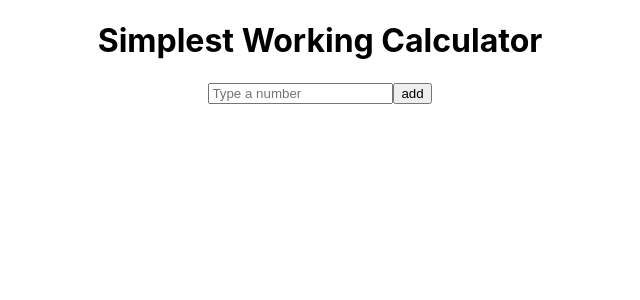
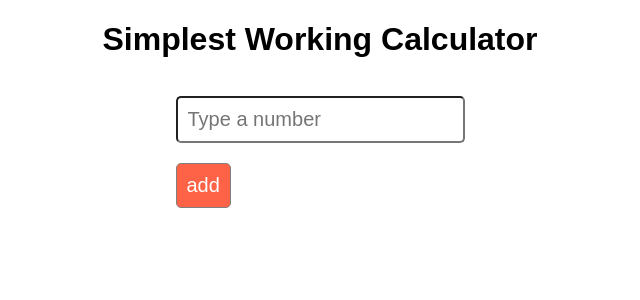
Before and after one commit to Tamana543/Calculator_react-miniApp, a React (Create React App) app in the folder my-calculator/: page / in a window 1280 px wide. Shown: the top 300 px of the page, without its empty margins (320-960 px from the left). Built offline with nearby package versions, Linux system fonts and the light colour scheme.

Commit message:
style added

```diff
--- a/my-calculator/src/App.css
+++ b/my-calculator/src/App.css
@@ -1,3 +1,32 @@
+
+* {
+  font-family: sans-serif;
+}
+
 .App {
-  text-align: center;
+ display: flex;
+ justify-content: center;
+ align-items: center;
+min-height: 100%;
+flex-direction: column;
 }
+input,
+button {
+  font-size: 20px;
+  padding: 10px;
+  border-radius: 5px;
+}
+input {
+  display: block;
+  margin-bottom: 20px;
+}
+button {
+  border: 1px solid gray;
+  background: whitesmoke;
+  margin-right: 5px;
+}
+button:nth-last-child(2),
+button:nth-last-child(1) {
+  background: tomato;
+  color: white;
+}
```
